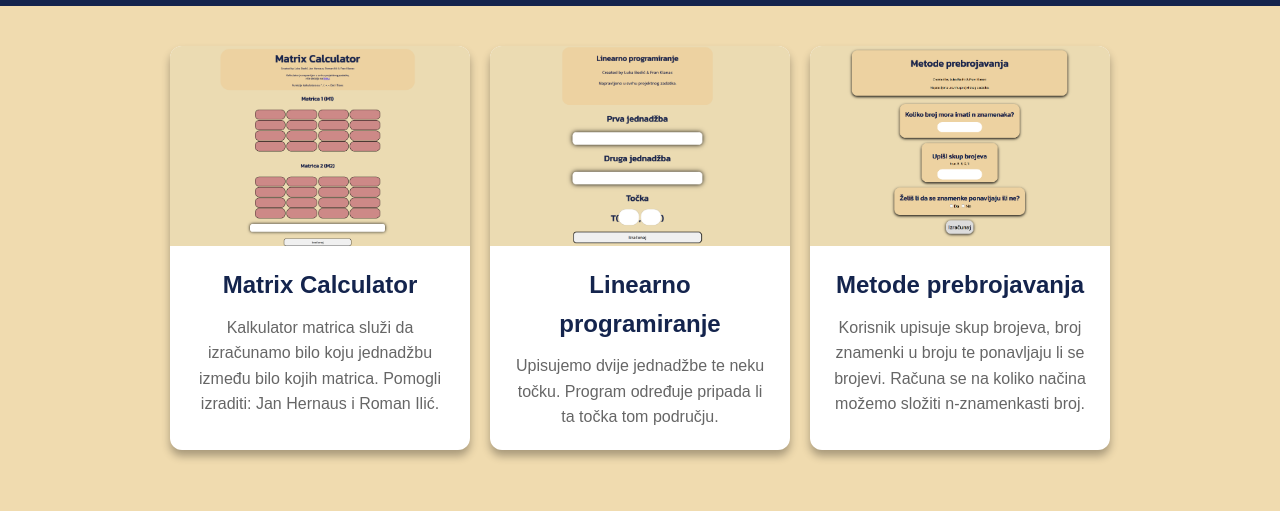
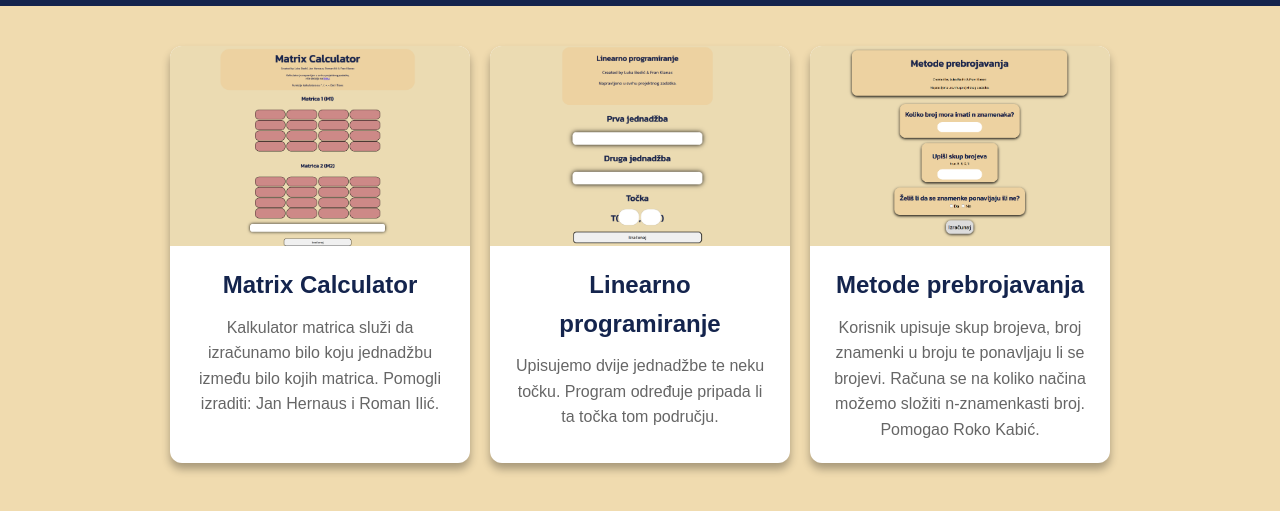
Before and after one commit to ruderhub/ruderhub.github.io, a plain HTML site: page index.html in a window 1280 px wide. Shown: the part 85-596 px from the top of the page. Drawn offline with Linux system fonts and the light colour scheme.

Commit message:
Update index.html

```diff
--- a/index.html
+++ b/index.html
@@ -32,7 +32,7 @@
                 <div class="card-image" style="background-image: url('./imgs/metodeprebrojavanja.png');"></div>
                 <div class="card-content">
                     <h2>Metode prebrojavanja</h2>
-                    <p>Korisnik upisuje skup brojeva, broj znamenki u broju te ponavljaju li se brojevi. Računa se na koliko načina možemo složiti n-znamenkasti broj.</p>
+                    <p>Korisnik upisuje skup brojeva, broj znamenki u broju te ponavljaju li se brojevi. Računa se na koliko načina možemo složiti n-znamenkasti broj. Pomogao Roko Kabić.</p>
                 </div>
             </div>
         </div>
```
